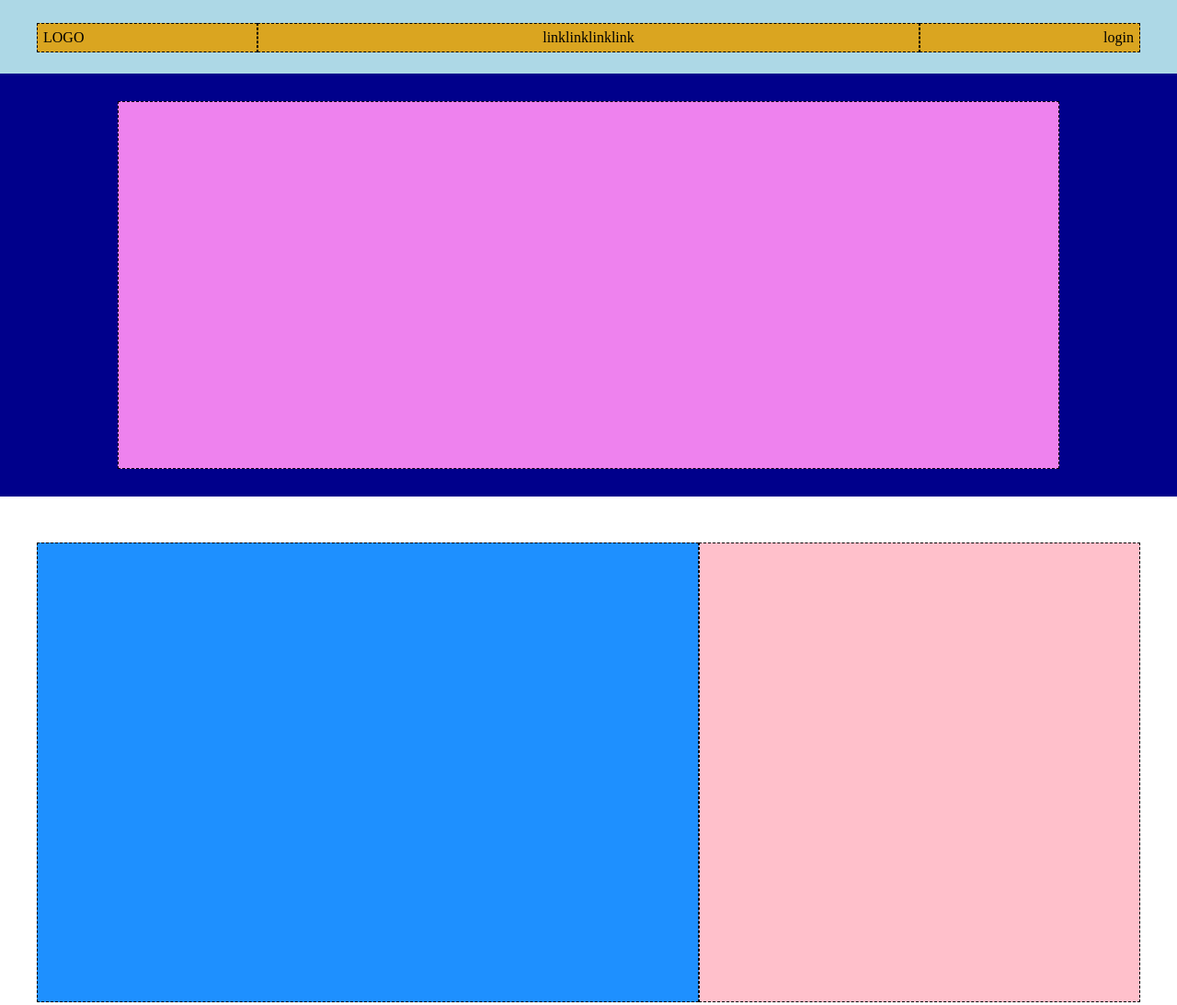
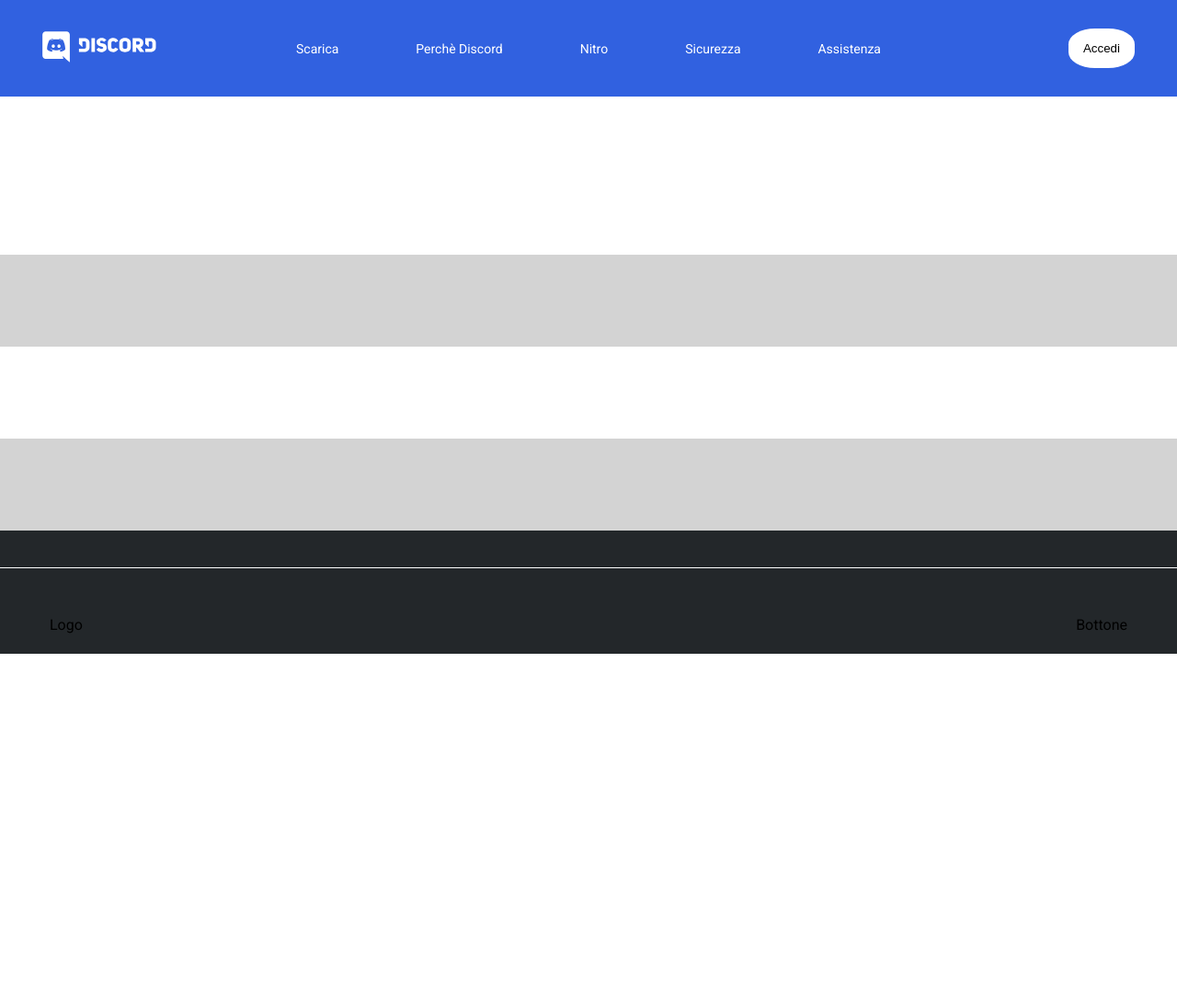
Before and after one commit to Luca-Mangiacotti/htmlcss-discord, a plain HTML site: page index.html in a window 1280 px wide. Shown: the top 1093 px of the page at 92% size. After the commit the page ends 800 px from the top, so only its background shows below. Drawn offline with Linux system fonts and the light colour scheme.

Commit message:
feat: add headertop

```diff
--- a/css/style.css
+++ b/css/style.css
@@ -115,11 +115,44 @@
 }
 
 /*----------------------
+        FONTS E CARATTERI
+-----------------------*/
+body {
+    font-family: "Roboto", serif;
+  }
+
+nav{
+    font-size: 14px;
+}
+
+.roboto-regular {
+    font-family: "Roboto", serif;
+    font-weight: 400;
+    font-style: normal;
+  }
+
+  .roboto-medium {
+    font-family: "Roboto", serif;
+    font-weight: 500;
+    font-style: normal;
+  }
+
+  .roboto-bold {
+    font-family: "Roboto", serif;
+    font-weight: 700;
+    font-style: normal;
+  }
+
+
+/*----------------------
         HEADER SET
 -----------------------*/
-
+header{
+    color: white;
+}
 .headertop{
     padding: 25px 0px;
+    background-color: #3161e0;
 }
 
 .headerbottom{
@@ -134,11 +167,9 @@
 
 .headcont nav{
     flex-grow: 1;
+    text-align: center;
 }
 
-nav{
-    text-align: center;
-}
 
 
 .login{
@@ -148,6 +179,7 @@ nav{
 
 .headertop .headcont{
     display: flex;
+    align-items: center;
 }
 .dowcont{
     width: 80%;
@@ -160,6 +192,12 @@ nav{
     padding: 6px;
 }
 
+.login .button1{
+    background-color: white;
+    padding: 14px 16px;
+    border-radius: 40%;
+    border: transparent;
+}
 /*----------------------
         MAIN
 -----------------------*/
--- a/index.html
+++ b/index.html
@@ -4,9 +4,17 @@
     <meta charset="UTF-8">
     <meta name="viewport" content="width=device-width, initial-scale=1.0">
     <title>Discord</title>
+    <!--aggiunta google fonts -->
+    <link rel="preconnect" href="https://fonts.googleapis.com">
+    <link rel="preconnect" href="https://fonts.gstatic.com" crossorigin>
+    <link href="https://fonts.googleapis.com/css2?family=Roboto:wght@400;500;700&display=swap" rel="stylesheet">
+    <!--/aggiunta google fonts -->
     <link rel="stylesheet" href="./css/style.css">
+    <!-- aggiunta fontawesome -->
+    <link rel="stylesheet" href="https://cdnjs.cloudflare.com/ajax/libs/font-awesome/6.6.0/css/all.min.css" integrity="sha512-Kc323vGBEqzTmouAECnVceyQqyqdsSiqLQISBL29aUW4U/M7pSPA/gEUZQqv1cwx4OnYxTxve5UMg5GT6L4JJg==" crossorigin="anonymous" referrerpolicy="no-referrer" />
+    <!-- /aggiunta fontawesome -->
 </head>
-<body class="debug">
+<body>
    <!--Aggiunta Header-->
     <header>
 
@@ -17,13 +25,15 @@
                 <div class="headcont container">
 
                     <div class="logo">
-                    LOGO
+                        <img src="./img/logo.svg" alt="logo">
                     </div>
-
-                    <nav>linklinklinklink</nav>
-
+                        <nav>Scarica</nav>
+                        <nav>Perchè Discord</nav>
+                        <nav>Nitro</nav>
+                        <nav>Sicurezza</nav>
+                        <nav>Assistenza</nav>
                     <div class="login">
-                    login
+                    <button class="button1">Accedi</button>
                     </div>
 
                 </div>
```
